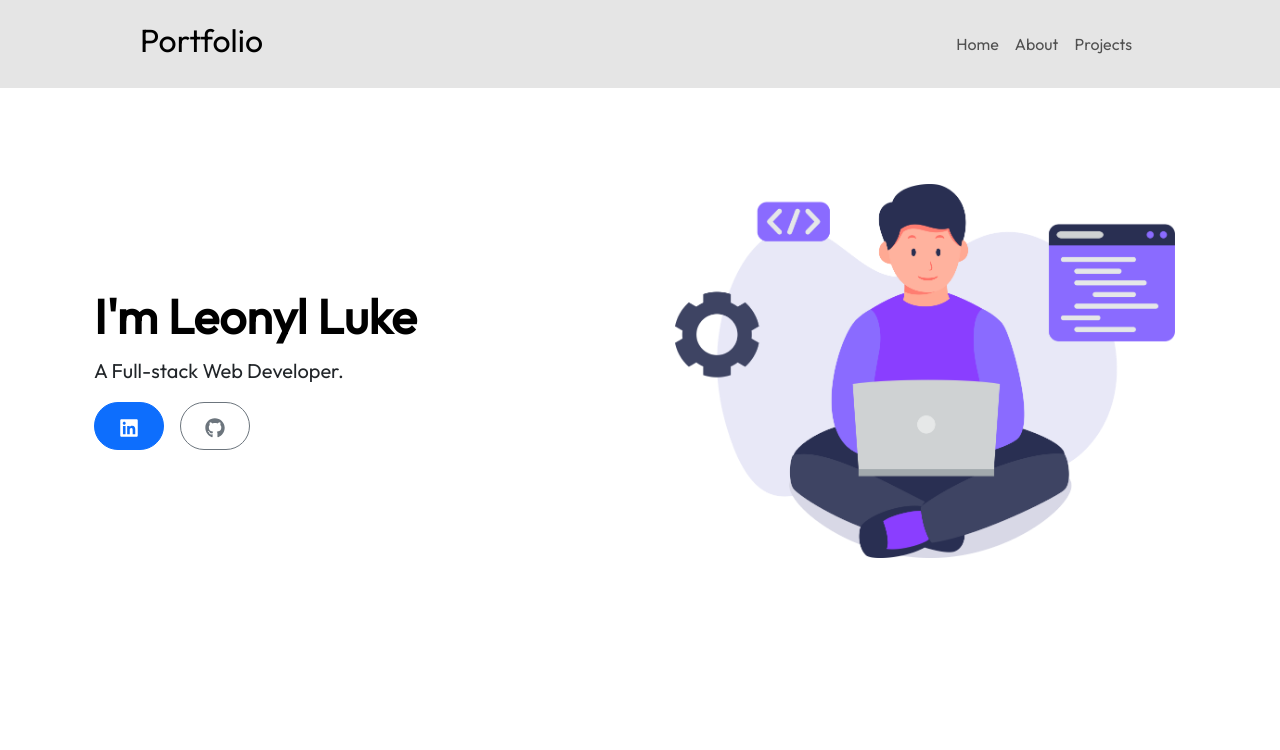
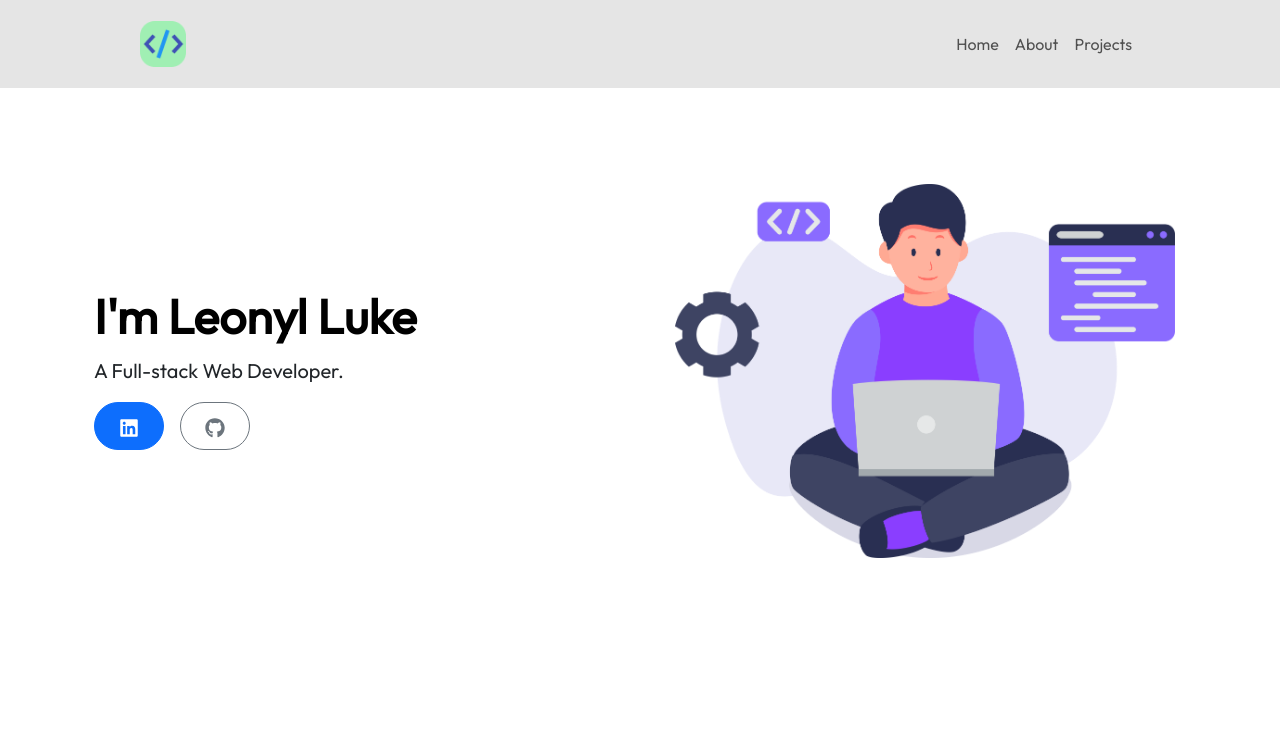
Before and after one commit to leonyllukejayme/personal-portfolio, a React (Vite) app: page / in a window 1280 px wide. Shown: the top 750 px of the page. Built offline with nearby package versions, Linux system fonts and the light colour scheme.

Commit message:
from "Portfolio" to a logo

```diff
--- a/src/components/Navbar.jsx
+++ b/src/components/Navbar.jsx
@@ -1,5 +1,6 @@
 import React, { useState } from 'react';
 import { Link } from 'react-router-dom';
+import logo from '../assets/logo.png'
 
 function Navbar() {
     const [color, setColor] = useState(false);
@@ -17,7 +18,7 @@ function Navbar() {
   return (
         <nav className={color ? 'navbar navbar-expand-lg fixed-top header-bg' : 'navbar navbar-expand-lg fixed-top'}>
             <div className='container-fluid mx-5 my-2'>
-                <Link to="/" className='h1 navbar-brand' style={{fontSize: '2rem'}}>Portfolio</Link>
+                <Link to="/" className=' navbar-brand'><img src={logo} alt="</>" width={46} /></Link>
                 <button className='navbar-toggler' type='button' data-bs-toggle='collapse' data-bs-target='#navbarNav' aria-controls='navbarNav' aria-expanded='false' aria-label='Toggle Navigation'>
                     <span className='navbar-toggler-icon'></span>
                 </button>
```
Also changed, not shown: src/assets/logo.png (added).
